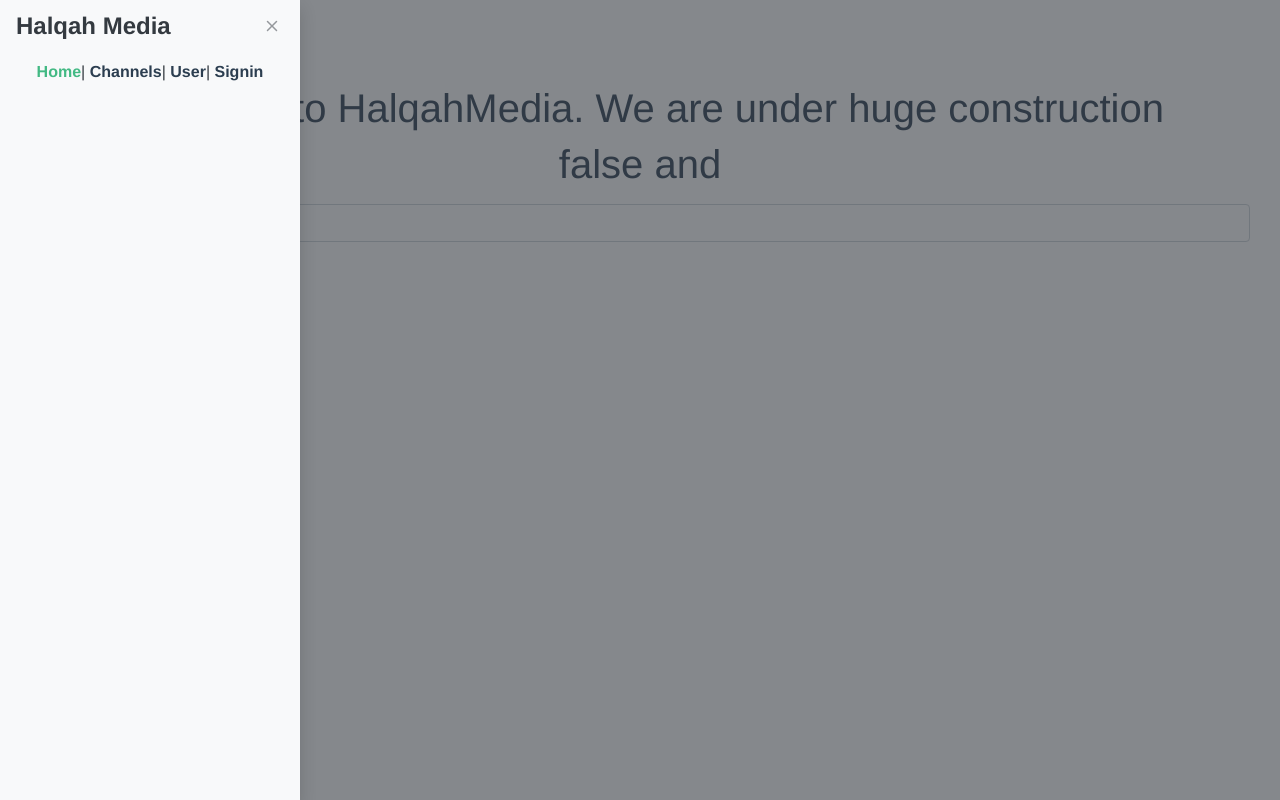
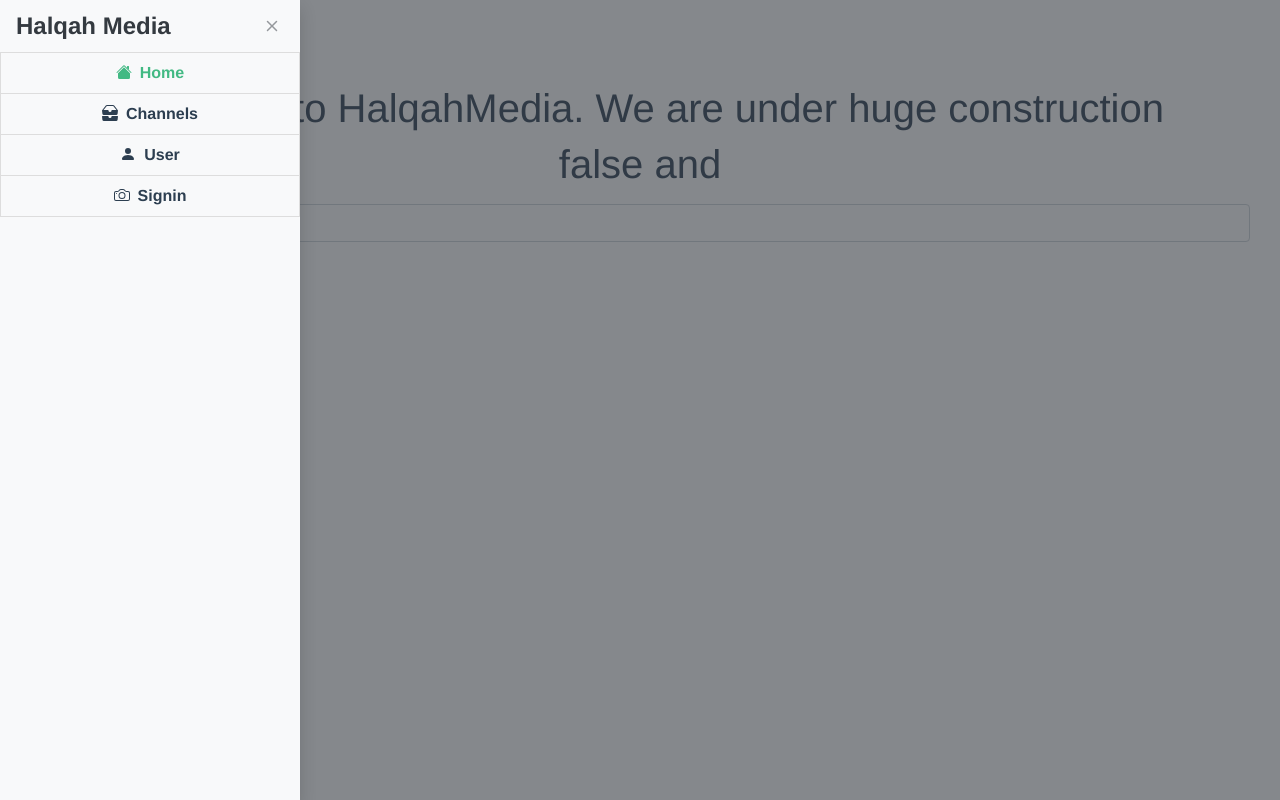
Before and after one commit to teezzan/halqah, a Vue app: page / in a window 1280 px wide. Both pictures are taken after a click on the button "Menu". Built offline with nearby package versions, Linux system fonts and the light colour scheme; what @jeremyhamm/vue-slider, vue-audio-better, vue-file-agent, vue-sidebar-menu would draw is missing.

Commit message:
styling link

```diff
--- a/src/App.vue
+++ b/src/App.vue
@@ -3,11 +3,10 @@
     <div class="mt-3">
       <b-row align-h="start">
         <b-col cols="4">
-          <b-button v-b-toggle.sidebar-backdrop class="float left">
+          <b-button v-b-toggle.sidebar-backdrop class="ml-2">
             <b-icon icon="list" class="mr-1"></b-icon>Menu
           </b-button>
         </b-col>
-        <!-- <b-col cols="4">One of two columns</b-col> -->
       </b-row>
     </div>
     <div id="nav">
@@ -20,39 +19,38 @@
           shadow
           width="300px"
         >
-          <div class="px-3 py-2">
-            <router-link to="/">Home</router-link>|
-            <router-link to="/channels">Channels</router-link>|
-            <router-link to="/user">User</router-link>|
-            <router-link to="/signin">Signin</router-link>
-          </div>
+
+          <ul class="list-unstyled components">
+            <li>
+              <router-link to="/">
+                <b-icon icon="house-fill" font-scale="1" class="mr-2"></b-icon>
+                <span id="device_id">Home</span>
+              </router-link>
+            </li>
+            <li>
+              <router-link to="/channels">
+                <b-icon icon="inboxes-fill" font-scale="1" class="mr-2"></b-icon>
+                <span id="device_id">Channels</span>
+              </router-link>
+            </li>
+            <li>
+              <router-link to="/user">
+                <b-icon icon="person-fill" font-scale="1" class="mr-2"></b-icon>
+                <span id="device_id">User</span>
+              </router-link>
+            </li>
+            <li>
+              <router-link to="/signin">
+                <b-icon icon="camera" font-scale="1" class="mr-2"></b-icon>
+                <span id="device_id">Signin</span>
+              </router-link>
+            </li>
+          </ul>
         </b-sidebar>
       </div>
 
       <router-view />
     </div>
-    <!-- <div id="nav">
-
-      <b-navbar toggleable type="primary" variant="light">
-        <b-navbar-brand to="/">Halqah Media</b-navbar-brand>
-
-        <b-navbar-toggle target="navbar-toggle-collapse">
-          <template v-slot:default="{ expanded }">
-            <b-icon v-if="expanded" icon="chevron-bar-up"></b-icon>
-            <b-icon v-else icon="chevron-bar-down"></b-icon>
-          </template>
-        </b-navbar-toggle>
-
-        <b-collapse id="navbar-toggle-collapse" is-nav>
-          <b-navbar-nav class="ml-auto">
-            <b-nav-item to="/channels">Channels</b-nav-item>
-            <b-nav-item to="/user">User</b-nav-item>
-            <b-nav-item to="/signin">Signin</b-nav-item>
-          </b-navbar-nav>
-        </b-collapse>
-      </b-navbar>
-
-    </div>-->
   </div>
 </template>
 
@@ -77,11 +75,25 @@
     }
   }
 }
+ul {
+  list-style-type: none;
+  padding: 0;
+  border: 1px solid #ddd;
+}
+
+ul li {
+  padding: 8px 16px;
+  border-bottom: 1px solid #ddd;
+  text-decoration: none;
+}
+
+ul li:last-child {
+  border-bottom: none
+}
+
 </style>
 <script>
 import { mapGetters } from "vuex";
-// import Slider from '@jeremyhamm/vue-slider'
-// import { SidebarMenu } from "vue-sidebar-menu";
 
 export default {
   components: {
```
